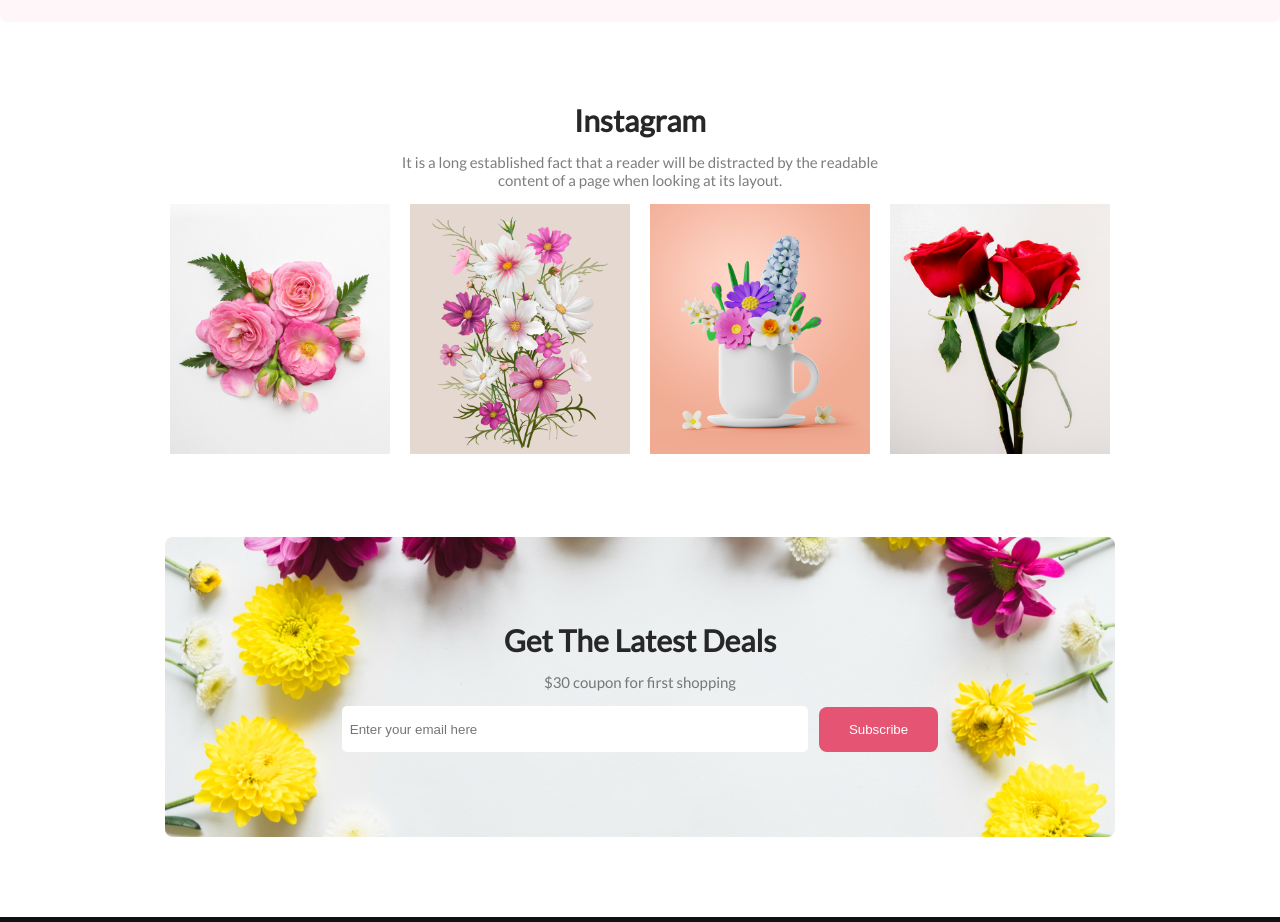
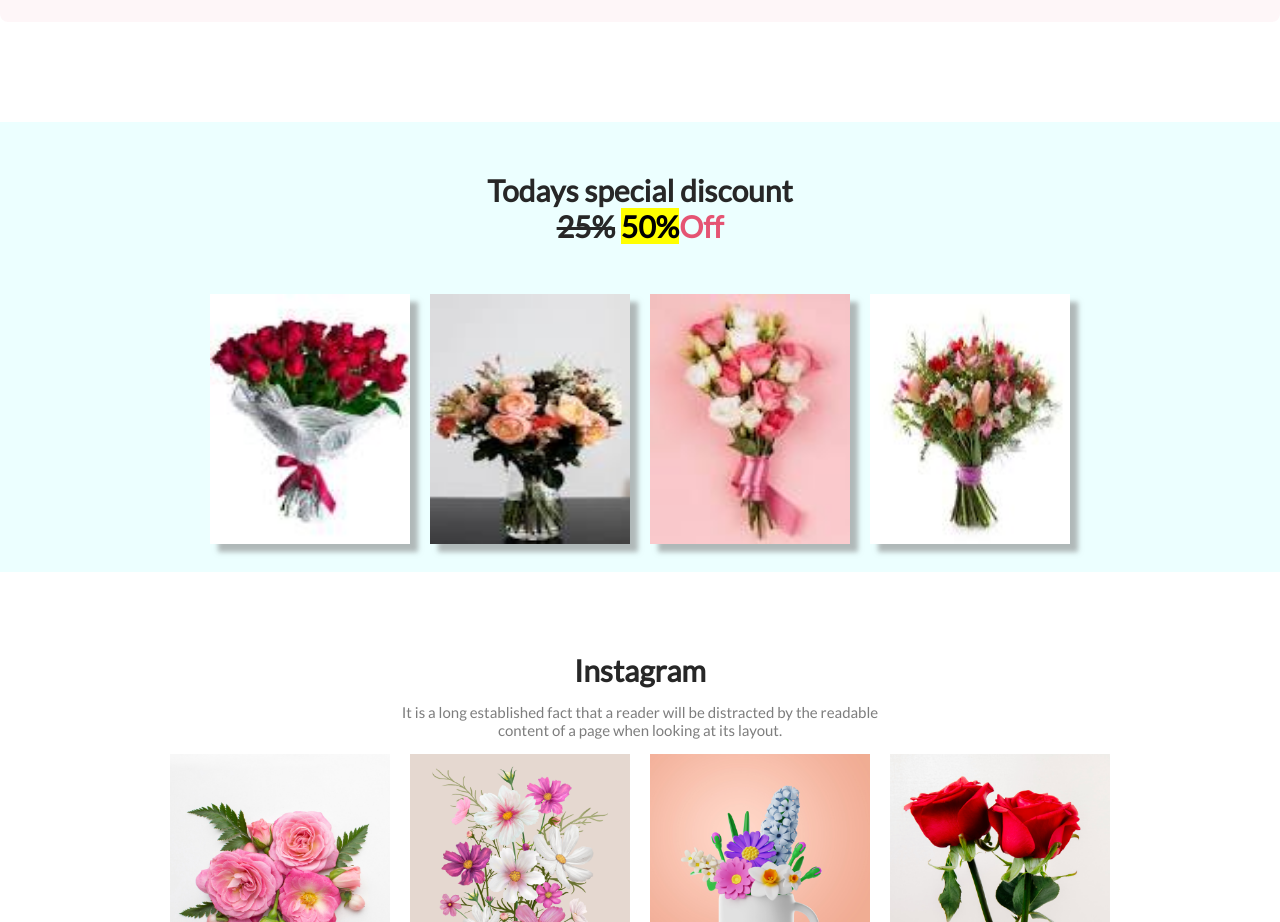
Before and after one commit to Shahidul-Islam-Jony/Assignment_01, a plain HTML site: page index.html in a window 1280 px wide. Shown: the part 1820-2742 px from the top of the page. Drawn offline with Linux system fonts and the light colour scheme.

Commit message:
My section added and assignment complete

```diff
--- a/index.html
+++ b/index.html
@@ -77,6 +77,18 @@
             </div>
             <img class="image" src="/Flower Asset/pngwing 8.png" alt="">
         </section>
+        <!-- my section (Todays special discount)-->
+        <section class="special-discount">
+            <h2 class="title">Todays special discount <br><del>25%</del> <mark>50%</mark><span class="pink">Off</span>
+            </h2>
+            <div class="special-flower">
+                <div><img src="/Flower Asset/image-1.jpg" alt=""></div>
+                <div><img src="/Flower Asset/image-3.jpg" alt=""></div>
+                <div><img src="/Flower Asset/image-4.jpg" alt=""></div>
+                <div><img src="/Flower Asset/image-5.jpg" alt=""></div>
+            </div>
+
+        </section>
 
         <!-- Instagram section -->
         <div class="instagram">
--- a/styles/style.css
+++ b/styles/style.css
@@ -155,6 +155,27 @@ body {
     text-align: center;
 }
 
+/* My section (Todays special discount) section style */
+.special-discount{
+    margin-top: 100px;
+    background-color: rgba(0, 255, 255, 0.074);
+    height: 400px;
+    padding-top: 50px;
+}
+
+.special-flower{
+    display: flex;
+    justify-content: center;
+    align-items: center;
+    gap: 20px;
+    margin-top: 50px
+}
+.special-flower img{
+    height: 250px;
+    width: 200px;
+    box-shadow: 8px 8px 5px rgba(128, 128, 128, 0.559);
+}
+
 /* Instagram section style */
 .instagram{
     margin-top: 80px;
```
Also changed, not shown: Flower Asset/image-1.jpg (added), Flower Asset/image-3.jpg (added), Flower Asset/image-4.jpg (added), Flower Asset/image-5.jpg (added).
